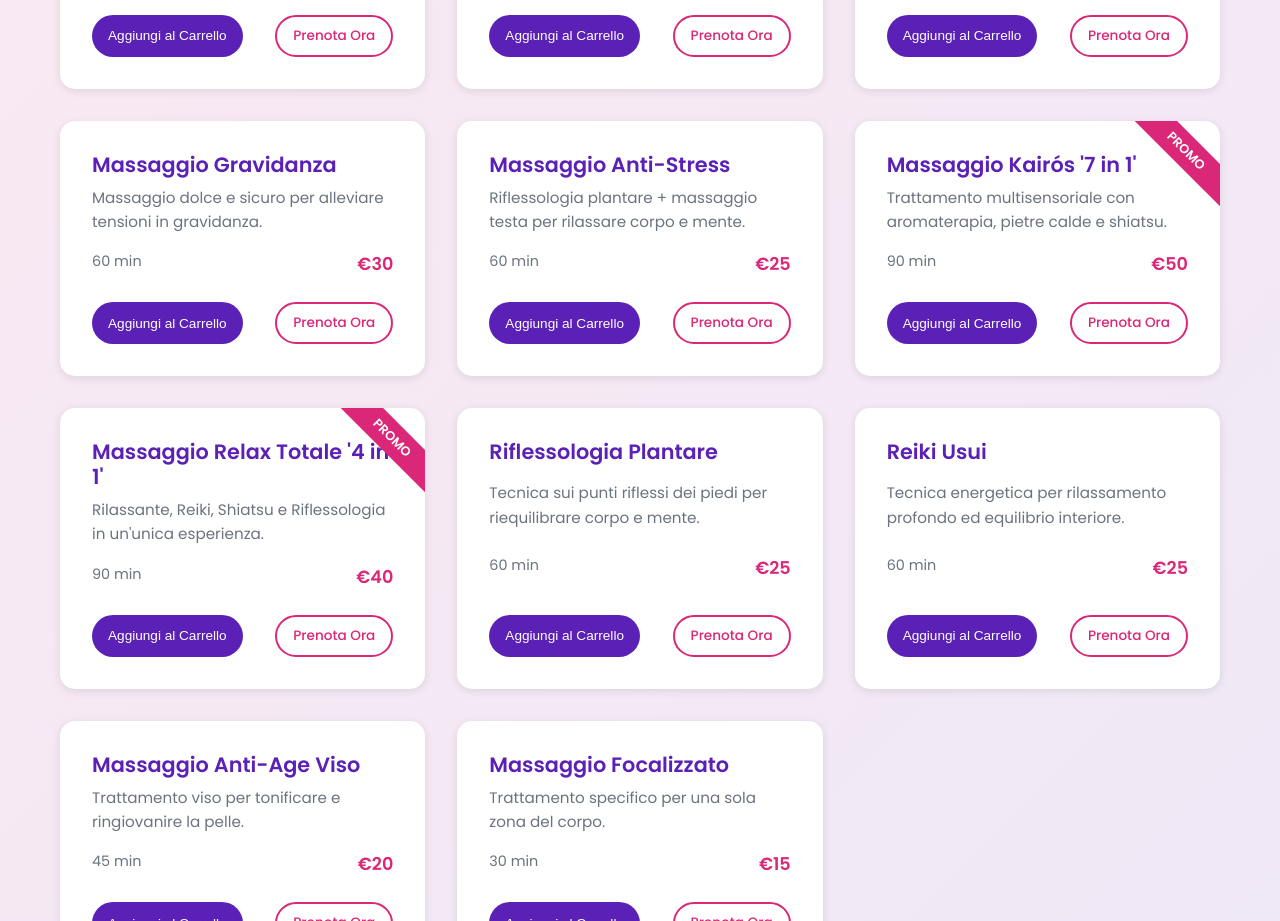
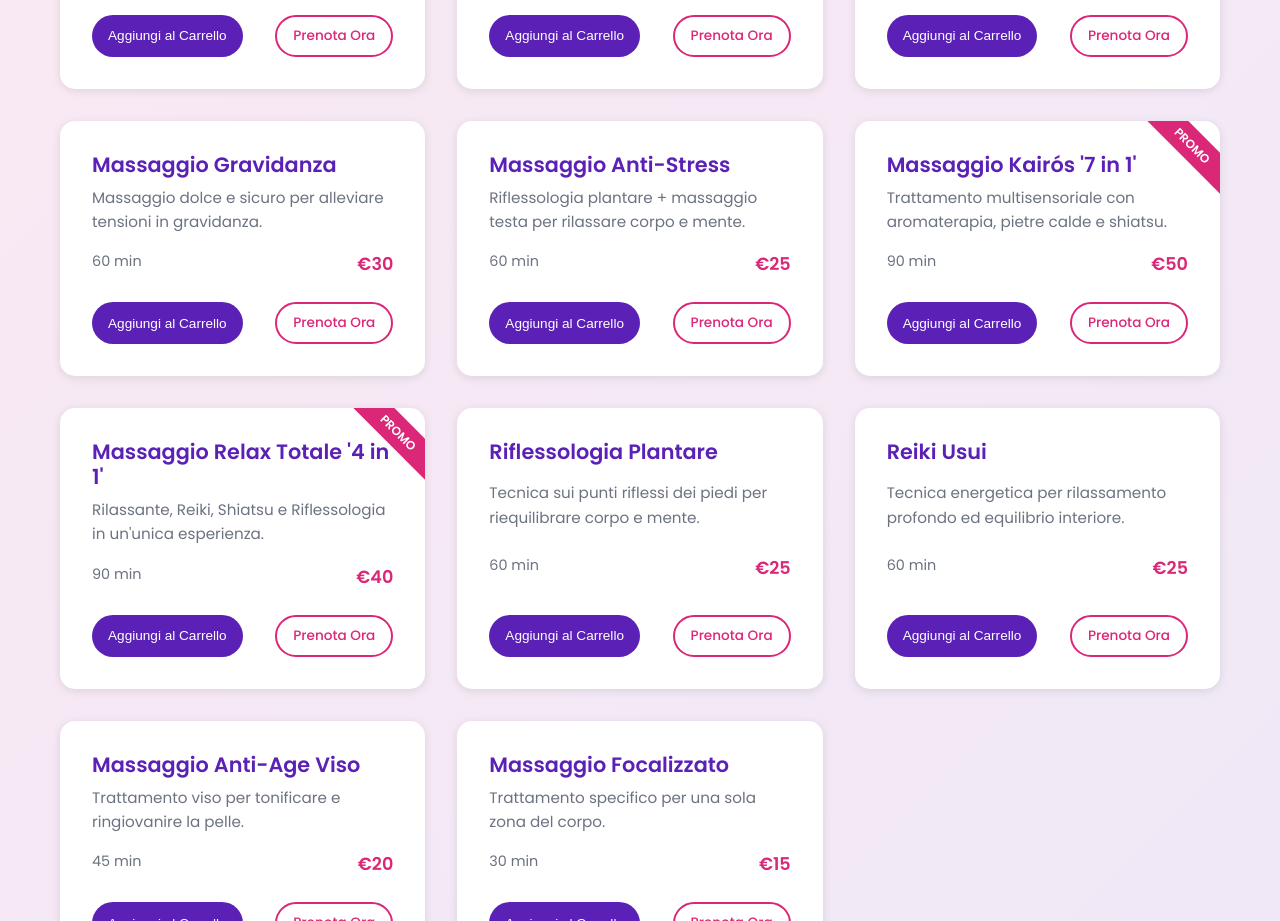
Before and after one commit to LautaroVegaa/Landing-page-Carites-Ravenna, a plain HTML site: page index.html in a window 1280 px wide. Shown: the part 1360-2281 px from the top of the page. Drawn offline with Linux system fonts and the light colour scheme.

Commit message:
Fix: adjust promo badge styling to avoid overlapping service card title

```diff
--- a/style.css
+++ b/style.css
@@ -281,14 +281,15 @@ h1, h2, h3, h4, h5, h6 {
 .service-card.promo::before {
     content: 'PROMO';
     position: absolute;
-    top: 15px;
-    right: -30px;
+    top: 10px;
+    right: -35px;
     background: var(--primary-pink);
     color: var(--white);
     padding: 5px 40px;
-    font-size: 0.8rem;
+    font-size: 0.75rem;
     font-weight: 600;
     transform: rotate(45deg);
+    z-index: 1;
 }
 
 .service-title {
```
